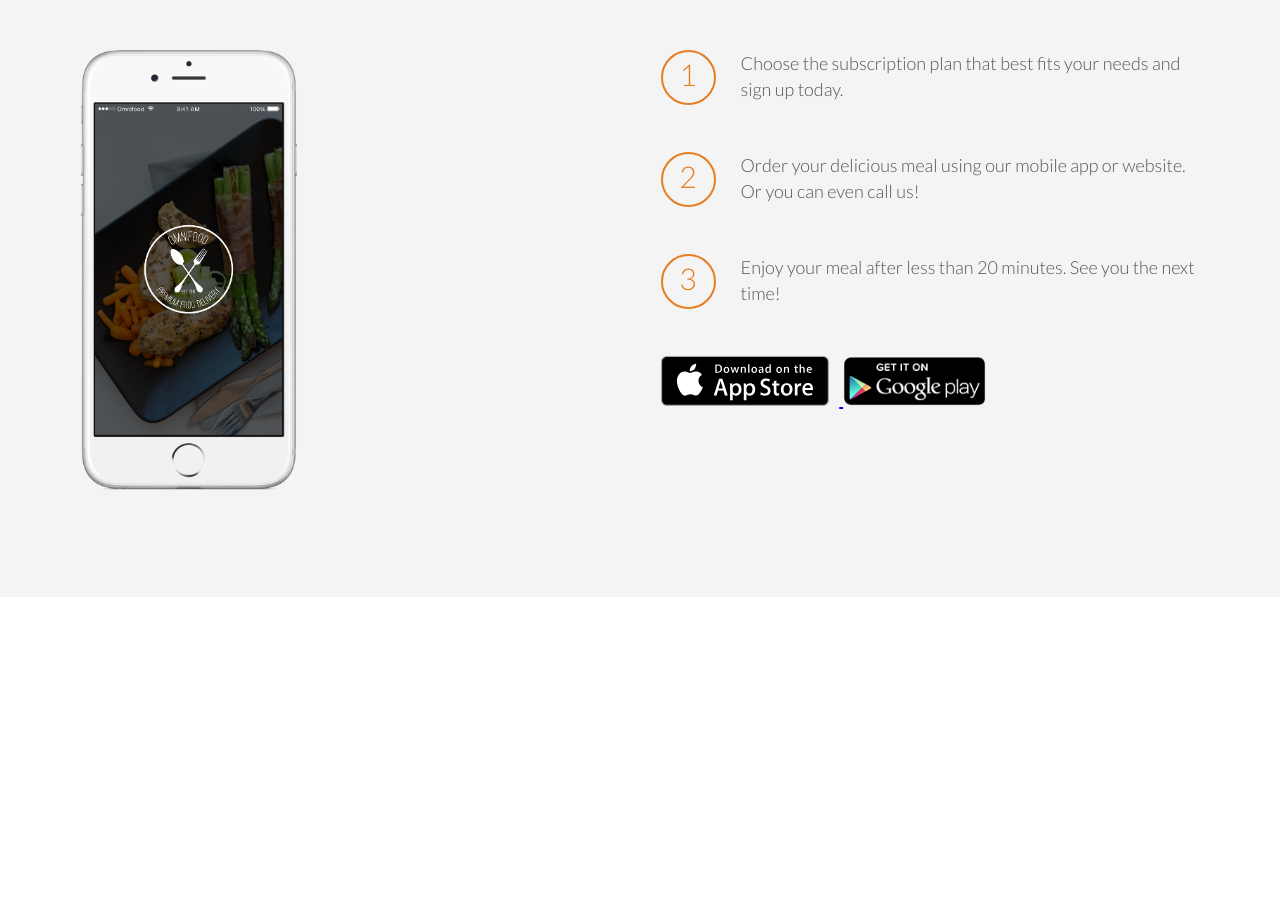
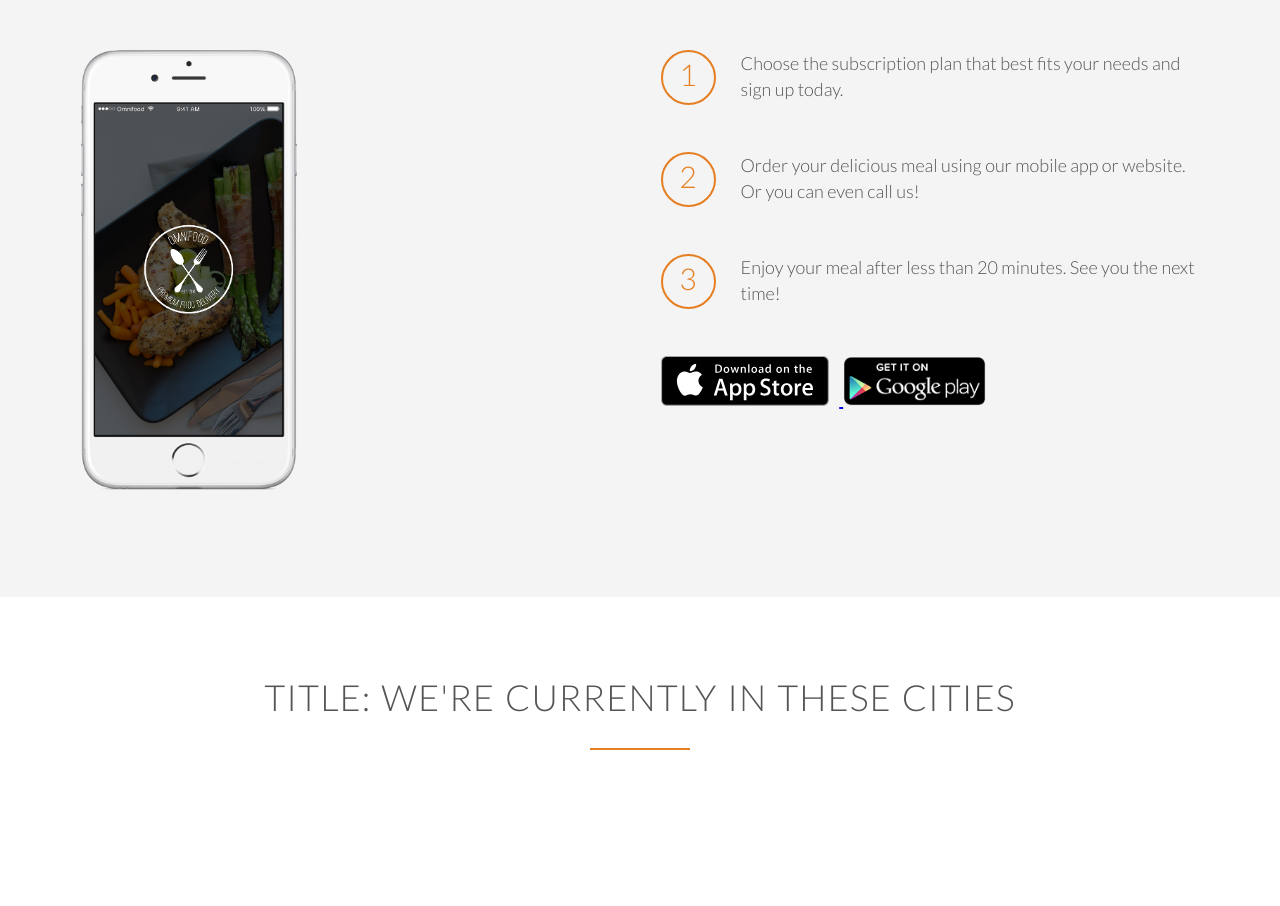
Before and after one commit to pcuvi/Omnifood, a plain HTML site: page omnifood/index.html in a window 1280 px wide. Shown: the part 2155-3061 px from the top of the page. Before the commit the page ends 2752 px from the top, so only its background shows below. Drawn offline with Linux system fonts and the light colour scheme; files whose address does not match are found by name.

Commit message:
our cities section

```diff
--- a/omnifood/index.html
+++ b/omnifood/index.html
@@ -104,6 +104,41 @@
 			</div>
 		</div>
 	</section>
+    <section class="section-cities">
+        <div class="row">
+            <h2>Title: We're currently in these cities
+
+            </h2>
+        </div>
+        <div class="row">
+            <div class="col span-1-of-4 box">
+            </div>
+        </div>
+
+    </section>
 </body>
 
 </html>
+
+    <!--Title: We're currently in these cities
+
+Lisbon
+1600+ happy eaters
+60+ top chefs
+@omnifood_lx
+
+San Francisco
+3700+ happy eaters
+160+ top chefs
+@omnifood_sf
+
+Berlin
+2300+ happy eaters
+110+ top chefs
+@omnifood_berlin
+
+London
+1200+ happy eaters
+50+ top chefs
+@omnifood_london
+-->
```
